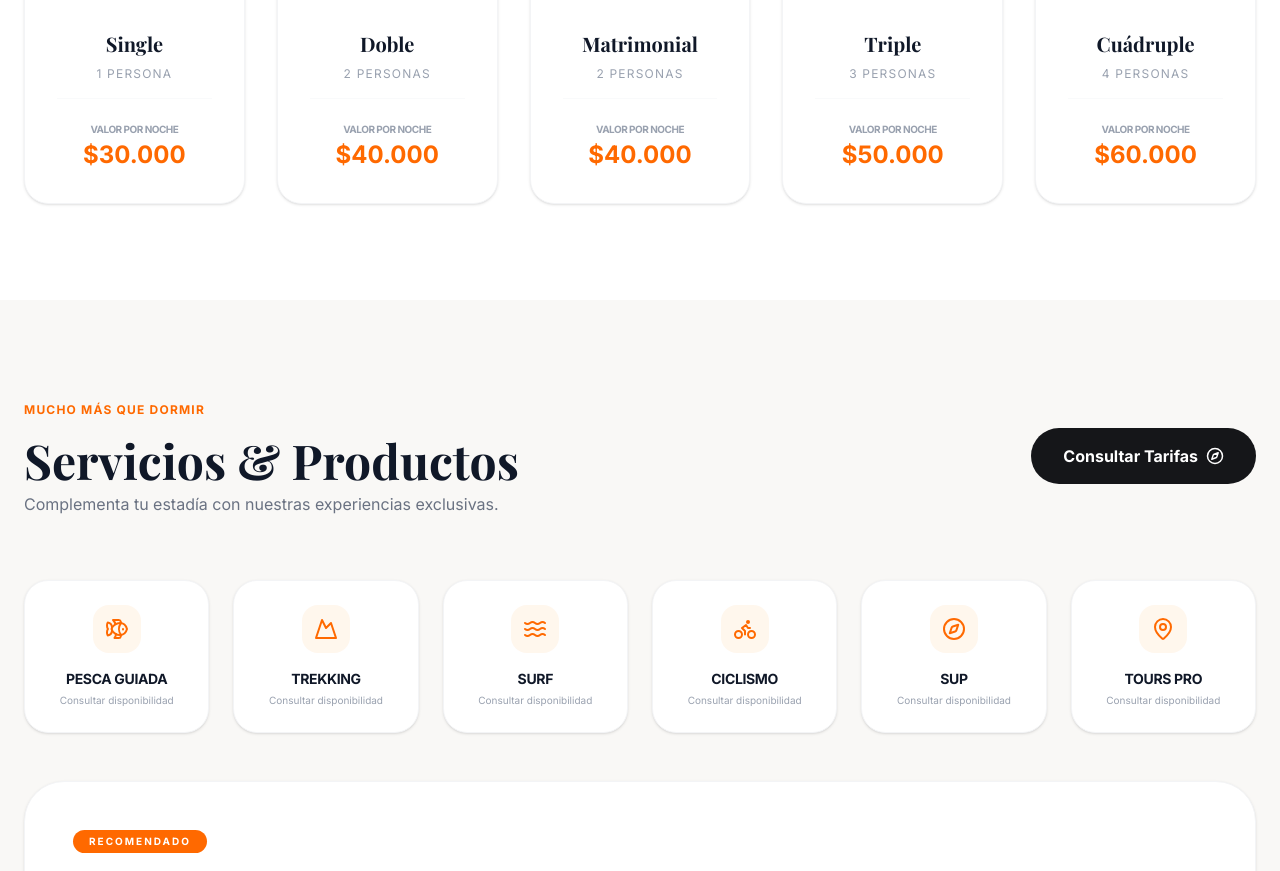
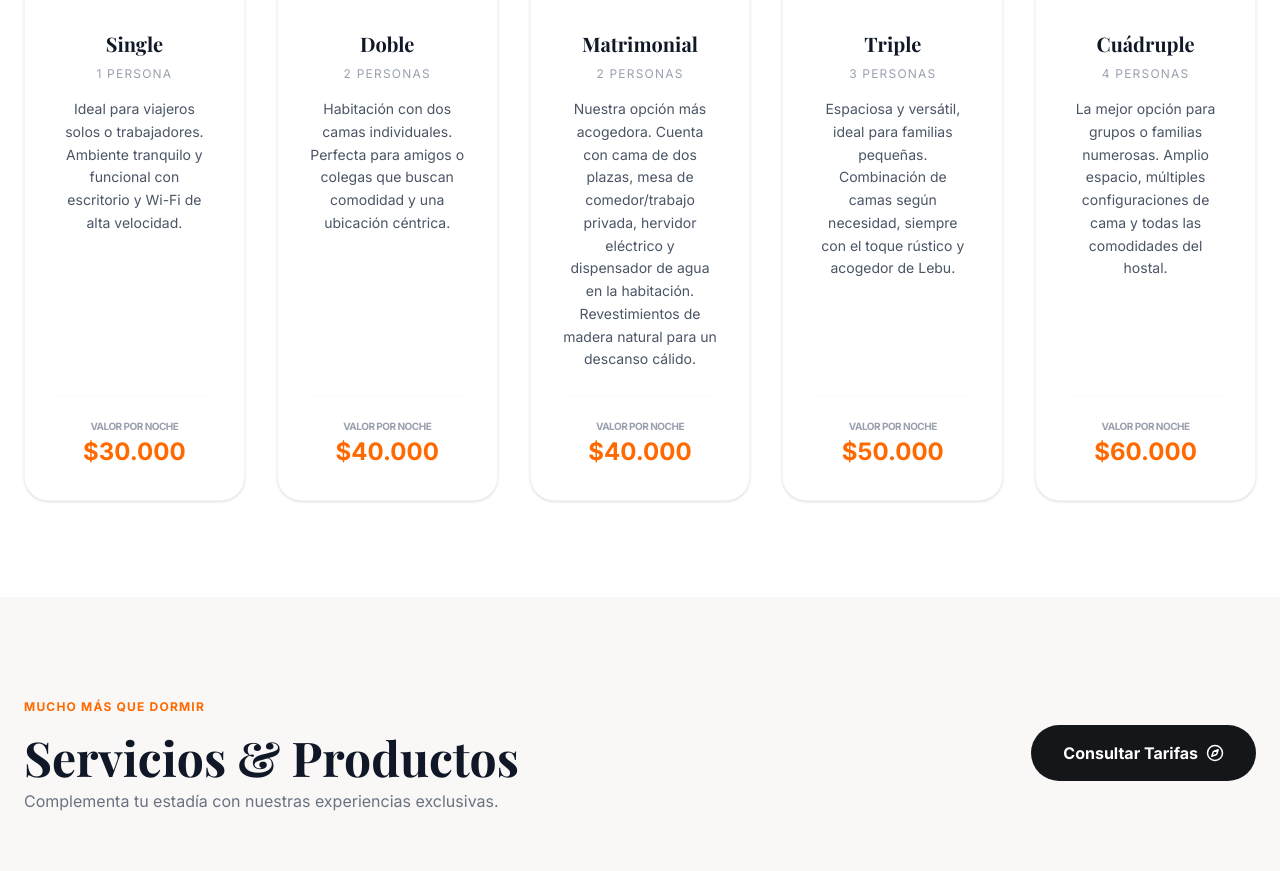
Before and after one commit to comercialmonte7-ux/hostalplazalebu, a React (Vite) app: page / in a window 1280 px wide. Shown: the part 1259-2130 px from the top of the page. Built offline with nearby package versions, Linux system fonts and the light colour scheme; a web font is replaced by a local one.

Commit message:
feat: Add room descriptions and update concierge based on actual photos

```diff
--- a/src/App.tsx
+++ b/src/App.tsx
@@ -242,6 +242,7 @@ export default function App() {
                 <div className="p-6 md:p-8 flex flex-col items-center flex-grow">
                   <h3 className="font-serif text-xl font-bold mb-2 text-center">{room.name}</h3>
                   <p className="text-gray-400 text-xs uppercase tracking-widest mb-4">{room.capacity}</p>
+                  <p className="text-gray-600 text-sm text-center mb-6 leading-relaxed flex-grow">{room.description}</p>
                   <div className="mt-auto pt-4 border-t border-gray-50 w-full text-center">
                     <span className="text-gray-400 text-[10px] uppercase font-bold tracking-tighter">Valor por noche</span>
                     <div className="font-bold text-2xl text-orange-500 transition-colors">{room.price}</div>
--- a/src/constants.ts
+++ b/src/constants.ts
@@ -136,11 +136,46 @@ export const TESTIMONIALS = [
 ];
 
 export const ROOM_TYPES = [
-  { name: "Single", capacity: "1 Persona", price: "$30.000", icon: Bed, image: habSingle },
-  { name: "Doble", capacity: "2 Personas", price: "$40.000", icon: BedDouble, image: habDoble },
-  { name: "Matrimonial", capacity: "2 Personas", price: "$40.000", icon: BedDouble, image: habMatrimonial },
-  { name: "Triple", capacity: "3 Personas", price: "$50.000", icon: BedDouble, image: habTriple },
-  { name: "Cuádruple", capacity: "4 Personas", price: "$60.000", icon: BedDouble, image: habCuadruple },
+  {
+    name: "Single",
+    capacity: "1 Persona",
+    price: "$30.000",
+    icon: Bed,
+    image: habSingle,
+    description: "Ideal para viajeros solos o trabajadores. Ambiente tranquilo y funcional con escritorio y Wi-Fi de alta velocidad."
+  },
+  {
+    name: "Doble",
+    capacity: "2 Personas",
+    price: "$40.000",
+    icon: BedDouble,
+    image: habDoble,
+    description: "Habitación con dos camas individuales. Perfecta para amigos o colegas que buscan comodidad y una ubicación céntrica."
+  },
+  {
+    name: "Matrimonial",
+    capacity: "2 Personas",
+    price: "$40.000",
+    icon: BedDouble,
+    image: habMatrimonial,
+    description: "Nuestra opción más acogedora. Cuenta con cama de dos plazas, mesa de comedor/trabajo privada, hervidor eléctrico y dispensador de agua en la habitación. Revestimientos de madera natural para un descanso cálido."
+  },
+  {
+    name: "Triple",
+    capacity: "3 Personas",
+    price: "$50.000",
+    icon: BedDouble,
+    image: habTriple,
+    description: "Espaciosa y versátil, ideal para familias pequeñas. Combinación de camas según necesidad, siempre con el toque rústico y acogedor de Lebu."
+  },
+  {
+    name: "Cuádruple",
+    capacity: "4 Personas",
+    price: "$60.000",
+    icon: BedDouble,
+    image: habCuadruple,
+    description: "La mejor opción para grupos o familias numerosas. Amplio espacio, múltiples configuraciones de cama y todas las comodidades del hostal."
+  },
 ];
 
 export const MEDICAL_INFO = [
--- a/src/services/geminiService.ts
+++ b/src/services/geminiService.ts
@@ -23,11 +23,12 @@ Información clave sobre el Hostal:
 - Calificación: Con altos estándares de calidad y servicio.
 - Comodidades: Habitaciones modernas, Wi-Fi, desayuno previa coordinación, áreas comunes acogedoras.
 - Habitaciones y Precios (Referenciales):
-  - Single (1 Persona): desde $30.000
-  - Doble (2 Personas): desde $40.000
-  - Matrimonial (2 Personas): desde $40.000
-  - Triple (3 Personas): desde $50.000
-  - Cuádruple (4 Personas): desde $60.000
+  - Single (1 Persona): desde $30.000. Ambiente tranquilo con escritorio y Wi-Fi, ideal para trabajo.
+  - Doble (2 Personas): desde $40.000. Dos camas individuales, perfecta para colegas o amigos.
+  - Matrimonial (2 Personas): desde $40.000. Cama de dos plazas, revestimientos de madera, incluye mesa privada, hervidor y dispensador de agua.
+  - Triple (3 Personas): desde $50.000. Espaciosa, ideal para familias.
+  - Cuádruple (4 Personas): desde $60.000. Máxima capacidad para grupos.
+- Características Generales: Todas las habitaciones tienen revestimientos de madera natural para un ambiente cálido y acogedor.
 - Actividades que ofrece el hostal: Pesca guiada, Trekking, Surf, Ciclismo, Stand Up Paddle (SUP), Tours personalizados.
 - Contacto: +56 9 1234 5678 (placeholder), hostalplazalebu@gmail.com.
 
```
